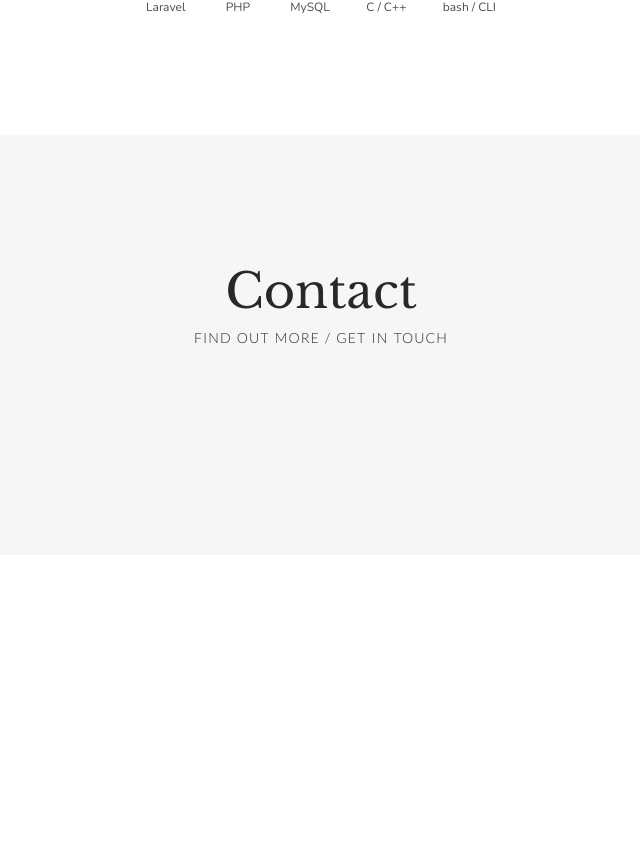
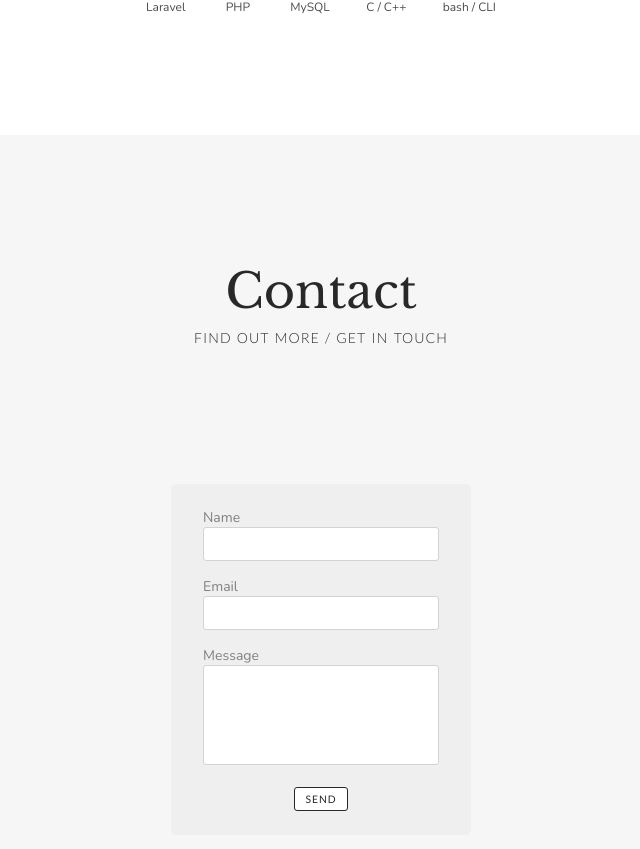
Before and after one commit to magalifabri/portfolio, a React (Create React App) app: page / in a window 1280 px wide. Shown: the part 3217-4066 px from the top of the page, without its empty margins (319-959 px from the left). Before the commit the page ends 3772 px from the top, so only its background shows below. Built offline with nearby package versions, Linux system fonts and the light colour scheme.

Commit message:
Add contact form

```diff
--- a/package.json
+++ b/package.json
@@ -3,6 +3,7 @@
   "version": "0.1.0",
   "private": true,
   "dependencies": {
+    "@emailjs/browser": "^3.6.2",
     "@testing-library/jest-dom": "^5.16.4",
     "@testing-library/react": "^13.1.1",
     "@testing-library/user-event": "^13.5.0",
--- a/src/components/Contact.js
+++ b/src/components/Contact.js
@@ -1,5 +1,6 @@
 import React, {useEffect, useState} from 'react';
 import {motion, useViewportScroll} from "framer-motion";
+import ContactForm from "./ContactForm";
 import {FaGithub} from "react-icons/fa";
 import {HiOutlineDownload} from "react-icons/hi";
 import {MdOutlineEmail} from "react-icons/md";
@@ -12,7 +13,7 @@ const Contact = () => {
 
 
     useEffect(() => scrollYProgress.onChange(v => {
-        setIsComplete(v >= .95);
+        setIsComplete(v >= .85);
     }), [scrollYProgress]);
 
 
@@ -128,6 +129,8 @@ const Contact = () => {
                     </motion.span>
                 </motion.a>
             </motion.div>
+
+            <ContactForm/>
         </motion.section>
     );
 };
--- /dev/null
+++ b/src/components/ContactForm.js
@@ -0,0 +1,69 @@
+import React, {useRef} from 'react';
+import emailjs from '@emailjs/browser';
+import '../styles/ContactForm.scss';
+
+
+const ContactForm = () => {
+    const form = useRef();
+
+
+    const sendEmail = (e) => {
+        e.preventDefault();
+
+        emailjs.sendForm('service_tb6555l', 'template_ag424ot', form.current, 'h_58m2OwnzvowHZYB')
+            .then((result) => {
+                console.log(result.text);
+            }, (error) => {
+                console.log(error.text);
+            });
+
+        e.target.reset();
+    };
+
+
+    return (
+        <form className="contact-form" ref={form} onSubmit={sendEmail}>
+            <div>
+                <label className="contact-form__label">
+                    Name
+                </label>
+
+                <input className="contact-form__input-field"
+                       type="text"
+                       name="user_name"
+                       required
+                />
+            </div>
+
+            <div>
+                <label className="contact-form__label">
+                    Email
+                </label>
+
+                <input className="contact-form__input-field"
+                       type="email"
+                       name="user_email"
+                       required
+                />
+            </div>
+
+            <div>
+                <label className="contact-form__label">
+                    Message
+                </label>
+
+                <textarea
+                    className="contact-form__input-field contact-form__input-field--big"
+                    name="message"
+                    required
+                />
+            </div>
+
+            <input className="contact-form__submit-btn btn"
+                   type="submit"
+                   value="Send"/>
+        </form>
+    );
+};
+
+export default ContactForm;
--- a/src/styles/Contact.scss
+++ b/src/styles/Contact.scss
@@ -1,11 +1,12 @@
 @use 'shared';
 
 .contact {
-    height: calc(180px + (shared.$verticalSectionPadding * 2));
+    height: calc(580px + (shared.$verticalSectionPadding * 2));
 
     display: flex;
     flex-direction: column;
     align-items: center;
+    justify-content: space-between;
     gap: 2rem;
 
     background-color: shared.$sectionBackgroundColor;
--- /dev/null
+++ b/src/styles/ContactForm.scss
@@ -0,0 +1,40 @@
+@use 'shared';
+
+.contact-form {
+    width: 100%;
+    max-width: 300px;
+    padding: 1.5rem 2rem;
+    margin-top: 1rem;
+
+    background-color: #efefef;
+    border-radius: 5px;
+
+    display: flex;
+    flex-direction: column;
+    gap: 1rem;
+
+    &__label {
+        display: block;
+        font-size: .875rem;
+        color: gray;
+    }
+
+    &__input-field {
+        width: 100%;
+        border-radius: 3px;
+        border: 1px solid lightgray;
+        padding: .3rem .6rem;
+
+        font-family: inherit;
+        font-size: inherit;
+
+        &--big {
+            height: 100px;
+            resize: none;
+        }
+    }
+
+    &__submit-btn {
+        align-self: center;
+    }
+}
```
Also changed, not shown: 1 other file (tests, documents, lock files or other folders).
